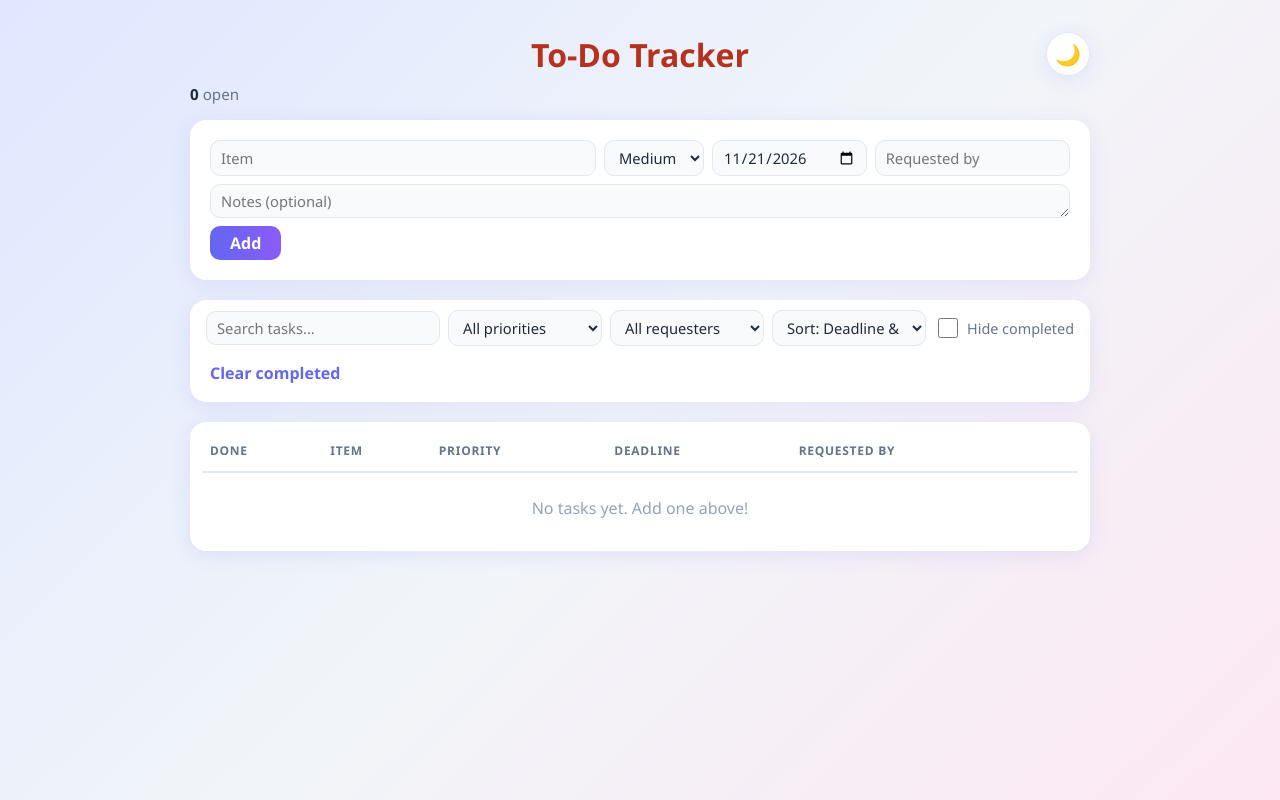
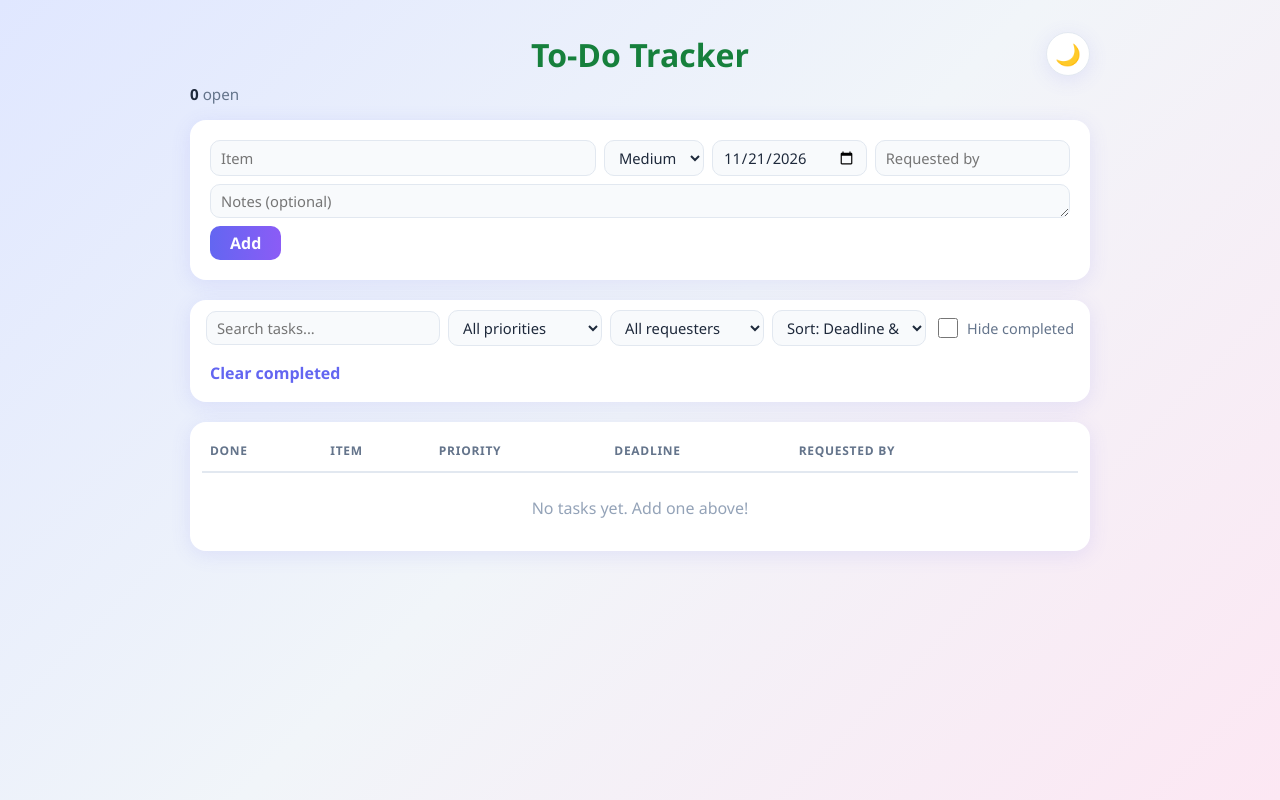
Before and after one commit to ferygoh/To-do_M, a plain HTML site: page index.html in a window 1280 px wide. Drawn offline with Linux system fonts and the light colour scheme.

Commit message:
Change heading color to green
Co-Authored-By: Claude Sonnet 5.5 <noreply@anthropic.com>

```diff
--- a/index.html
+++ b/index.html
@@ -80,7 +80,7 @@
     padding: 0 56px;
     text-align: center;
     font-size: 2rem;
-    color: #b5321f; /* brick red */
+    color: #16803c; /* green */
   }
   #summary { margin: 0 0 16px; color: var(--muted); font-size: .95rem; }
   #summary b { color: var(--text); }
```
